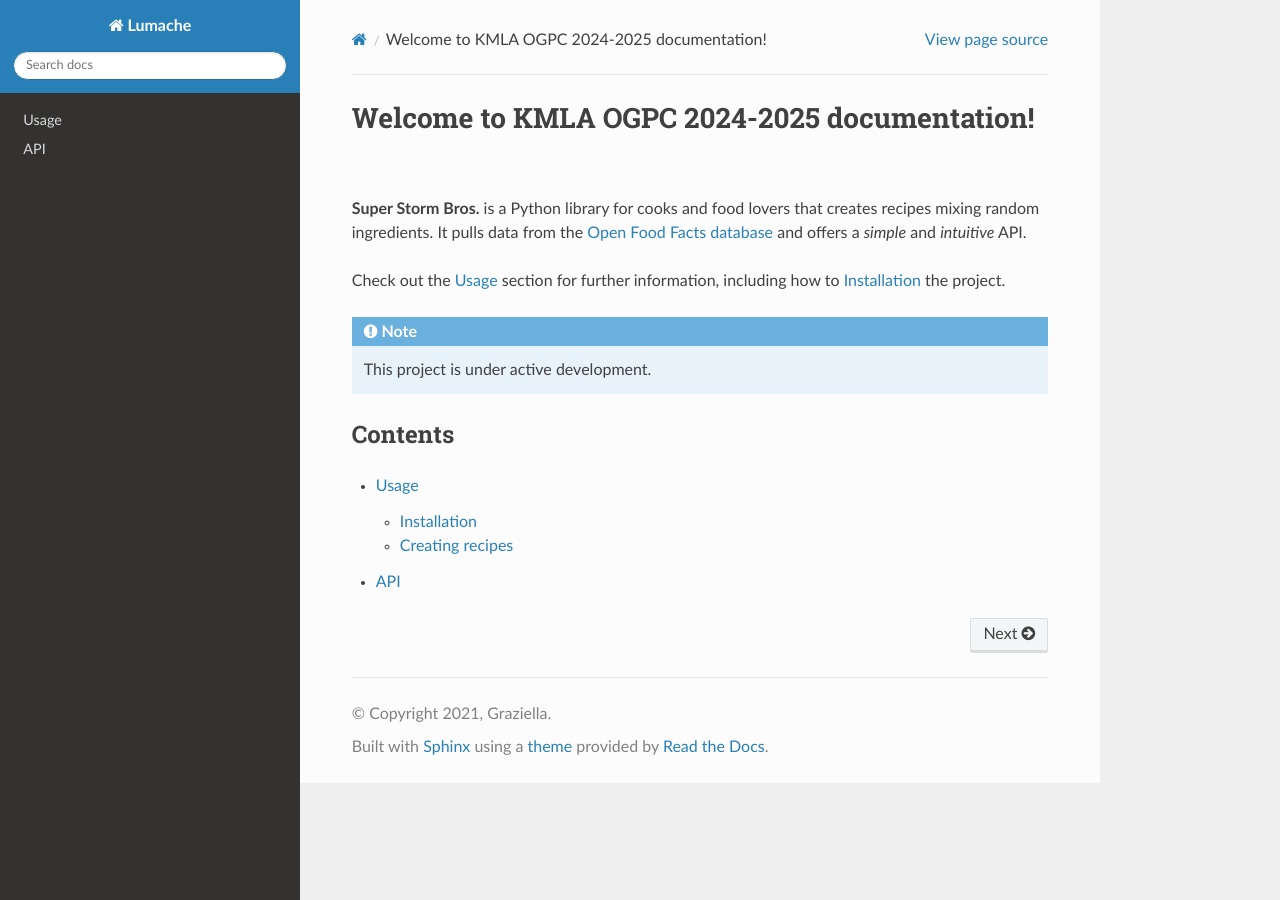
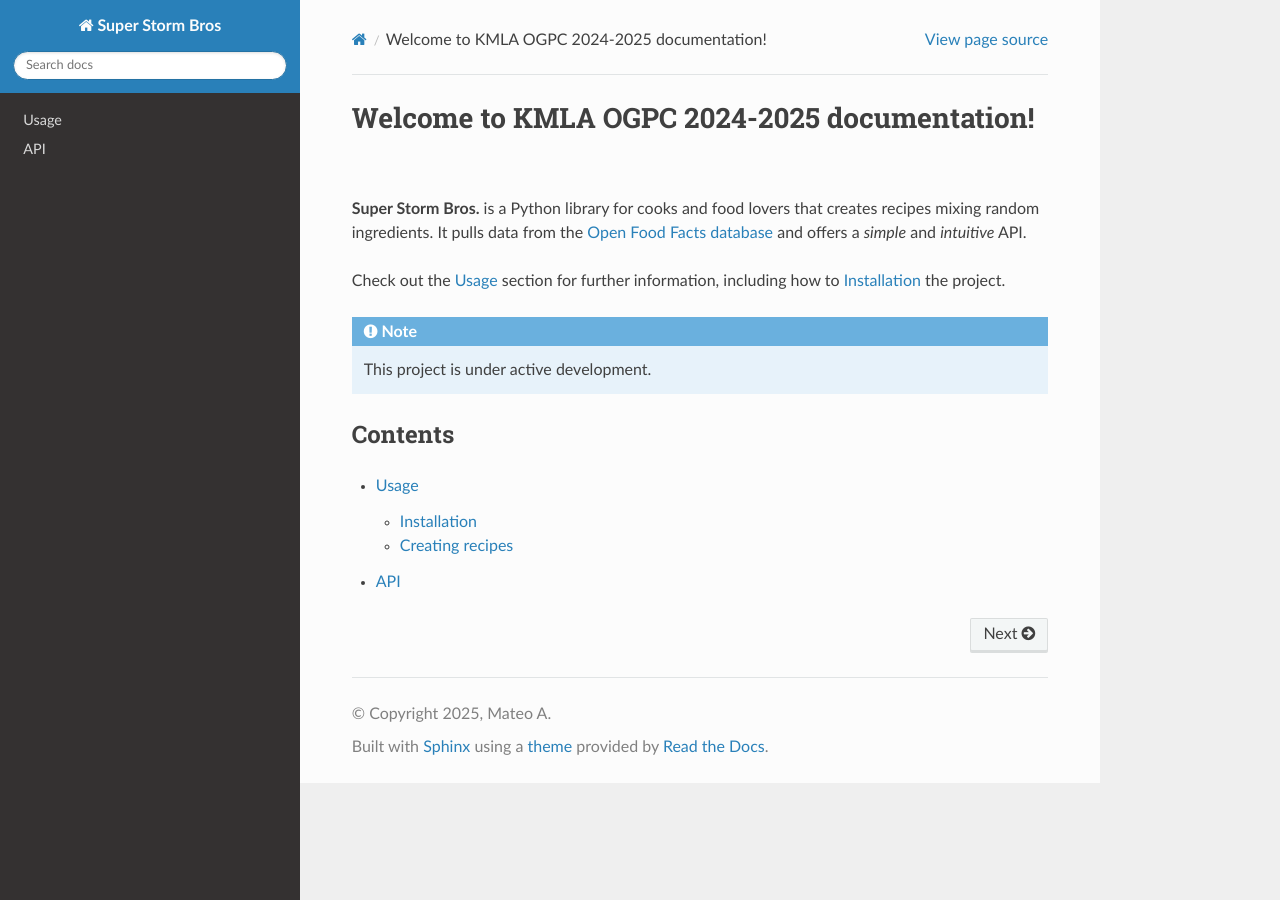
Before and after one commit to OGPC-KMLA/website, a Sphinx documentation site: the page built from docs/source/index.rst, in a window 1280 px wide. Built offline with Sphinx 7.4.7 and the Read the Docs theme 3.1.0, drawn with Linux system fonts in a browser that asks for light colours.

Commit message:
Update conf.py
adding credits

```diff
--- a/docs/source/conf.py
+++ b/docs/source/conf.py
@@ -2,12 +2,12 @@
 
 # -- Project information
 
-project = 'Lumache'
-copyright = '2021, Graziella'
-author = 'Graziella'
+project = 'Super Storm Bros'
+copyright = '2025, Mateo A'
+author = 'Mateo A'
 
 release = '0.1'
-version = '0.1.0'
+version = '0.1.3'
 
 # -- General configuration
 
```
